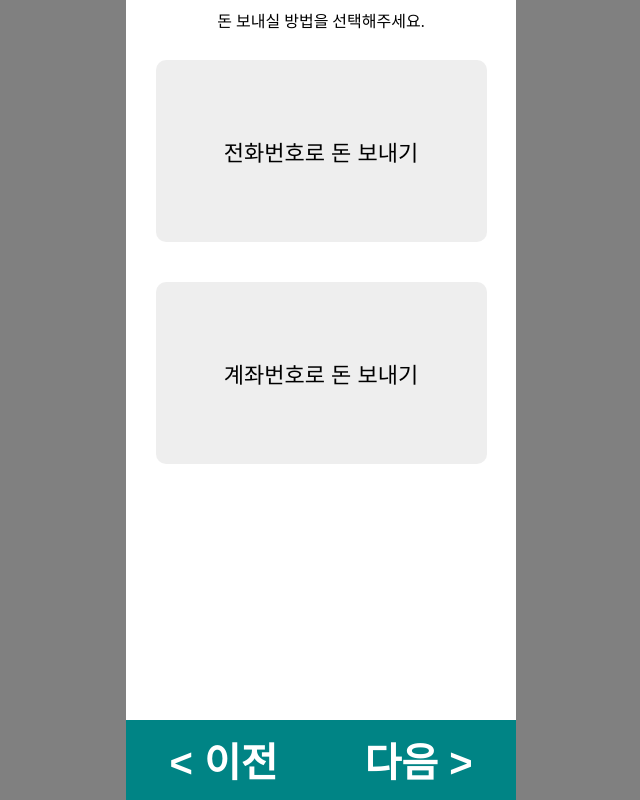
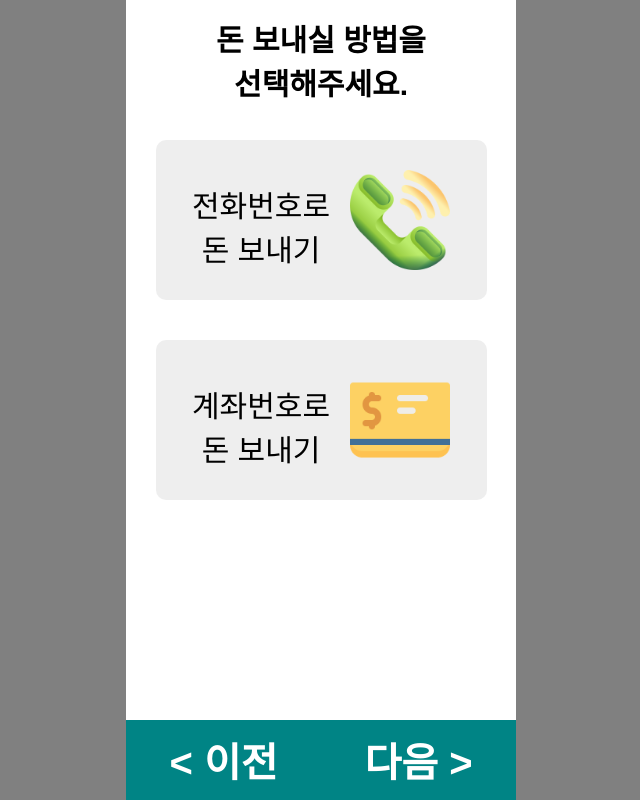
Before and after one commit to inthhh/Hana-FE, a React (Create React App) app in the folder my-app/: page /SendFirst in a window 1280 px wide. Shown: the whole page, without its empty margins (319-959 px from the left). Built offline with nearby package versions, Linux system fonts and the light colour scheme; a web font is replaced by a local one.

Commit message:
style: main & sentFirst design

```diff
--- a/my-app/src/Interfaces/Main.css
+++ b/my-app/src/Interfaces/Main.css
@@ -16,6 +16,19 @@
   justify-content: left;
 
   font-family: "Hana";
+}
+
+.sub-title {
+  height: 120px;
+  display: flex;
+  align-items: center;
+  justify-content: left;
+  font-weight: bold;
+  font-size: 30px;
+}
+
+.btn-text {
+  font-size: 30px;
 }
 
 .atmBox {
@@ -102,7 +115,7 @@
 
 .send-box {
   width: 331px;
-  height: 182px;
+  height: 160px;
   flex-shrink: 0;
 
   border-radius: 10px;
--- a/my-app/src/Interfaces/SendProcess/SendFirst.tsx
+++ b/my-app/src/Interfaces/SendProcess/SendFirst.tsx
@@ -3,6 +3,8 @@ import "../Main.css";
 import { useNavigate } from "react-router-dom";
 import { useDispatch, useSelector } from "react-redux";
 import { setOption } from "../../redux/store"; // setOption import 추가
+import Phone from "../../imgs/phone.png";
+import Account from "../../imgs/account.png";
 
 function SendFirst() {
   const dispatch = useDispatch();
@@ -28,20 +30,35 @@ function SendFirst() {
   };
   return (
     <div style={{ display: "flex", flexDirection: "column", alignItems: "center" }}>
-      <div className="title">돈 보내실 방법을 선택해주세요.</div>
+      <div className="sub-title">
+        돈 보내실 방법을
+        <br />
+        선택해주세요.
+      </div>
       <div
         className={`send-box ${selectedOption === "전화번호" ? "selected" : ""}`}
         onClick={() => handleOptionClick("전화번호")}
         style={{ display: "flex" }}
       >
-        <div>전화번호로 돈 보내기</div>
+        <div className="btn-text" style={{ display: "flex" }}>
+          <div style={{ marginRight: "20px", paddingTop: "12px" }}>
+            전화번호로
+            <br />돈 보내기
+          </div>
+          <img src={Phone} width={"100px"} />
+        </div>
         {/* <img src="" /> */}
       </div>
       <div
         className={`send-box ${selectedOption === "계좌번호" ? "selected" : ""}`}
         onClick={() => handleOptionClick("계좌번호")}
       >
-        계좌번호로 돈 보내기
+        <div className="btn-text" style={{ display: "flex" }}>
+          <div style={{ marginRight: "20px", paddingTop: "12px" }}>
+            계좌번호로 <br />돈 보내기
+          </div>
+          <img src={Account} width={"100px"} />
+        </div>
       </div>
       <div className="buttonContainer">
         <div className="beforebtn" onClick={handleToBefore}>
```
Also changed, not shown: my-app/src/imgs/account.png (added), my-app/src/imgs/phone.png (added).
